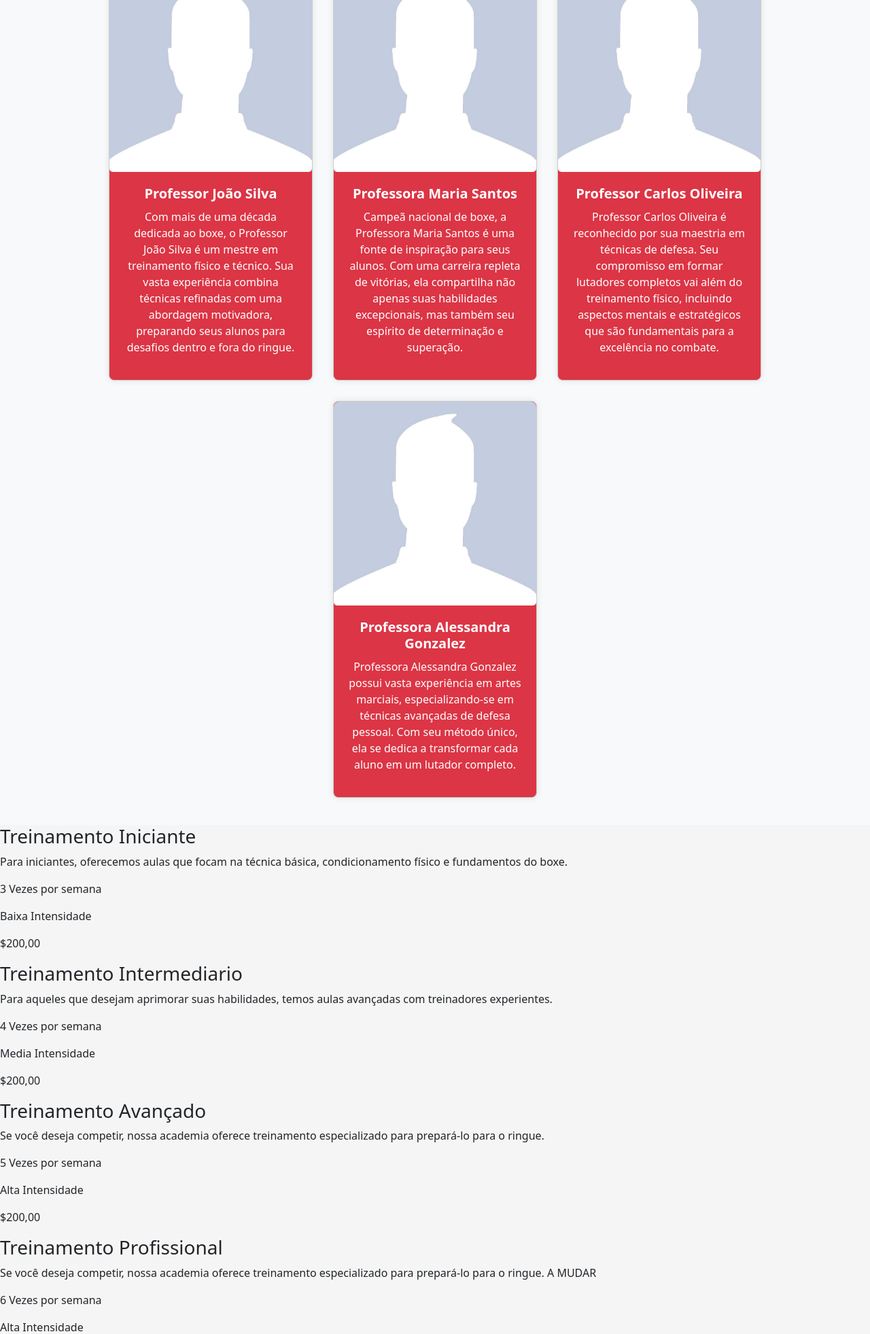
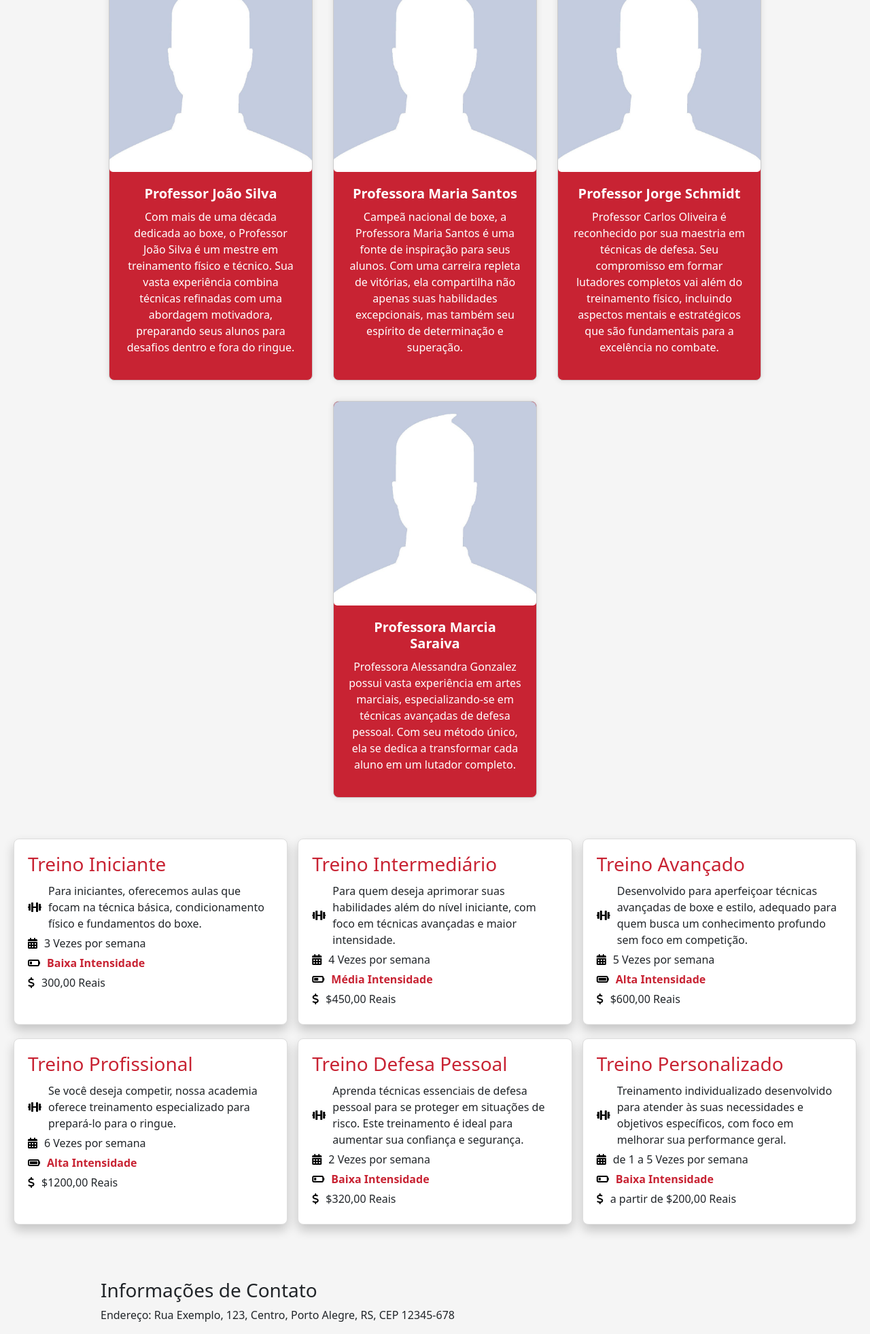
Before and after one commit to Mauricio-TW/Academia_Boxe, a PHP site: page /paginas/index.html in a window 1280 px wide. Shown: the part 1051-3014 px from the top of the page at 68% size. Run offline with PHP 8.4, Linux system fonts and the light colour scheme.

Commit message:
Parte dos Treinos

```diff
--- a/CSS/telaInicial.css
+++ b/CSS/telaInicial.css
@@ -6,7 +6,6 @@
 
 #professores {
     padding: 40px 0;
-    background-color: #f8f9fa;
     text-align: center;
 }
 
@@ -27,7 +26,7 @@
     border-radius: 8px;
     box-shadow: 0 0 10px rgba(0, 0, 0, 0.1);
     transition: transform 0.3s ease;
-    background-color: #dc3545;
+    background-color: #c82333;
     color: #fff;
 }
 
@@ -59,8 +58,59 @@
     color: #fff;
 }
 
+/*Seção dos Treinos*/
+.secTrein {
+    padding: 20px;
+  }
 
-/* Estilos para a seção do Mapa */
+  .treinosAll {
+    display: flex;
+    flex-wrap: wrap;
+    justify-content: space-between;
+  }
+
+  .treino {
+    flex: 0 1 calc(33.33% - 10px);
+    box-sizing: border-box;
+    margin-bottom: 20px;
+    padding: 20px;
+    border: 1px solid #ddd;
+    border-radius: 8px;
+    background-color: #fff;
+    box-shadow: 0 8px 16px rgba(0, 0, 0, 0.2);
+  }
+
+  .treinoTitulo {
+    color: #c82333;
+    margin-bottom: 10px;
+  }
+
+  .treinoInfo {
+    display: flex;
+    flex-direction: column;
+  }
+
+  .treinoInfo div {
+    display: flex;
+    align-items: center;
+    margin-bottom: 5px;
+  }
+
+  .treinoInfo i {
+    margin-right: 10px;
+    color: #000;
+  }
+
+  .treinoInfo p {
+    margin: 0;
+  }
+
+  .treino .intensidade {
+    color: #c82333;
+    font-weight: bold;
+  }
+
+/*Seção do Mapa */
 .map-section {
     margin-top: 20px;
     margin-bottom: 20px;
--- a/paginas/index.html
+++ b/paginas/index.html
@@ -91,16 +91,20 @@
           <img src="../Imagens/perfil.jpg" alt="Foto do Professor João" class="card-img">
           <div class="corpoCard">
             <h4 class="tituloCard">Professor João Silva</h4>
-                  <p class="textoCard">Com mais de uma década dedicada ao boxe, o Professor João Silva é um mestre em treinamento físico e técnico. Sua vasta experiência combina técnicas refinadas com uma abordagem motivadora, preparando seus alunos para desafios dentro e fora do ringue.</p>
+            <p class="textoCard">Com mais de uma década dedicada ao boxe, o Professor João Silva é um mestre em
+              treinamento físico e técnico. Sua vasta experiência combina técnicas refinadas com uma abordagem
+              motivadora, preparando seus alunos para desafios dentro e fora do ringue.</p>
           </div><!--fim da div corpoCard-->
-          </div>
+        </div><!--fim da div card-->
 
         <!-- Card 2 -->
         <div class="card">
           <img src="../Imagens/perfil.jpg" alt="Foto da Professora Maria" class="card-img">
           <div class="corpoCard">
             <h4 class="tituloCard">Professora Maria Santos</h4>
-                  <p class="textoCard">Campeã nacional de boxe, a Professora Maria Santos é uma fonte de inspiração para seus alunos. Com uma carreira repleta de vitórias, ela compartilha não apenas suas habilidades excepcionais, mas também seu espírito de determinação e superação.</p>
+            <p class="textoCard">Campeã nacional de boxe, a Professora Maria Santos é uma fonte de inspiração para seus
+              alunos. Com uma carreira repleta de vitórias, ela compartilha não apenas suas habilidades excepcionais,
+              mas também seu espírito de determinação e superação.</p>
           </div><!--fim da div corpoCard-->
         </div><!--fim da div card-->
 
@@ -108,8 +112,10 @@
         <div class="card">
           <img src="../Imagens/perfil.jpg" alt="Foto do Professor Carlos" class="card-img">
           <div class="corpoCard">
-                  <h4 class="tituloCard">Professor Carlos Oliveira</h4>
-                  <p class="textoCard">Professor Carlos Oliveira é reconhecido por sua maestria em técnicas de defesa. Seu compromisso em formar lutadores completos vai além do treinamento físico, incluindo aspectos mentais e estratégicos que são fundamentais para a excelência no combate.</p>
+            <h4 class="tituloCard">Professor Jorge Schmidt</h4>
+            <p class="textoCard">Professor Carlos Oliveira é reconhecido por sua maestria em técnicas de defesa. Seu
+              compromisso em formar lutadores completos vai além do treinamento físico, incluindo aspectos mentais e
+              estratégicos que são fundamentais para a excelência no combate.</p>
           </div><!--fim da div corpoCard-->
         </div><!--fim da div card-->
 
@@ -117,8 +123,10 @@
         <div class="card">
           <img src="../Imagens/perfil.jpg" alt="Foto da Professora Alessandra" class="card-img">
           <div class="corpoCard">
-                  <h4 class="tituloCard">Professora Alessandra Gonzalez</h4>
-                  <p class="textoCard">Professora Alessandra Gonzalez possui vasta experiência em artes marciais, especializando-se em técnicas avançadas de defesa pessoal. Com seu método único, ela se dedica a transformar cada aluno em um lutador completo.</p>
+            <h4 class="tituloCard">Professora Marcia Saraiva</h4>
+            <p class="textoCard">Professora Alessandra Gonzalez possui vasta experiência em artes marciais,
+              especializando-se em técnicas avançadas de defesa pessoal. Com seu método único, ela se dedica a
+              transformar cada aluno em um lutador completo.</p>
           </div><!--fim da div corpoCard-->
         </div><!--fim da div card-->
       </div><!--fim da div cardsProf-->
@@ -127,63 +135,147 @@
 
   <!-- Seção de Modos de Treino -->
   <section class="secTrein">
-    <div class="treinos">
-      <div class="treino1">
-        <h3>Treinamento Iniciante</h3>
-        <div class="treinoInf">
-          <i class="#"></i>
+    <div class="treinosAll">
+      <div class="treino">
+        <h3 class="treinoTitulo">Treino Iniciante</h3>
+        <div class="treinoInfo">
+          <div class="infoItem">
+            <i class="fas fa-dumbbell"></i>
             <p>Para iniciantes, oferecemos aulas que focam na técnica básica, condicionamento físico e fundamentos do
               boxe.</p>
-          <i class="#"></i>
+          </div><!--Fim da div infoItem-->
+          <div class="infoItem">
+            <i class="fas fa-calendar-alt"></i>
             <p>3 Vezes por semana</p>
-          <i class="#"></i>
-          <p>Baixa Intensidade</p>
-          <i class="#"></i>
-          <p>$200,00</p>
-        </div><!--fim da div treinoInfo-->
-      </div><!--fim da div treino1-->
-      <div class="treino2">
-        <h3>Treinamento Intermediario</h3>
+          </div><!--Fim da div infoItem-->
+          <div class="infoItem">
+            <i class="fas fa-battery-quarter treino-intensidade"></i>
+            <p class="intensidade">Baixa Intensidade</p>
+          </div><!--Fim da div infoItem-->
+          <div class="infoItem">
+            <i class="fas fa-dollar-sign"></i>
+            <p>300,00 Reais</p>
+          </div><!--Fim da div infoItem-->
+        </div><!--Fim da div treinoInfo-->
+      </div><!--Fim da div treino-->
+
+      <div class="treino">
+        <h3 class="treinoTitulo">Treino Intermediário</h3>
         <div class="treinoInfo">
-          <i class="#"></i>
-          <p>Para aqueles que desejam aprimorar suas habilidades, temos aulas avançadas com treinadores experientes.</p>
-          <i class="#"></i>
+          <div class="infoItem">
+            <i class="fas fa-dumbbell"></i>
+            <p>Para quem deseja aprimorar suas habilidades além do nível iniciante, com foco em técnicas avançadas e
+              maior intensidade.
+            </p>
+          </div><!--Fim da div infoItem-->
+          <div class="infoItem">
+            <i class="fas fa-calendar-alt"></i>
             <p>4 Vezes por semana</p>
-          <i class="#"></i>
-          <p>Media Intensidade</p>
-          <i class="#"></i>
-          <p>$200,00</p>
-        </div><!--fim da div treinoInfo-->
-      </div><!--fim da div treino2-->
-      <div class="treino3">
-        <h3>Treinamento Avançado</h3>
+          </div><!--Fim da div infoItem-->
+          <div class="infoItem">
+            <i class="fas fa-battery-half treino-intensidade"></i>
+            <p class="intensidade">Média Intensidade</p>
+          </div><!--Fim da div infoItem-->
+          <div class="infoItem">
+            <i class="fas fa-dollar-sign"></i>
+            <p>$450,00 Reais</p>
+          </div><!--Fim da div infoItem-->
+        </div><!--Fim da div treinoInfo-->
+      </div><!--Fim da div treino-->
+
+      <div class="treino">
+        <h3 class="treinoTitulo">Treino Avançado</h3>
         <div class="treinoInfo">
-          <i class="#"></i>
+          <div class="infoItem">
+            <i class="fas fa-dumbbell"></i>
+            <p>Desenvolvido para aperfeiçoar técnicas avançadas de boxe e estilo, adequado para quem busca um
+              conhecimento profundo sem foco em competição.
+            </p>
+          </div><!--Fim da div infoItem-->
+          <div class="infoItem">
+            <i class="fas fa-calendar-alt"></i>
+            <p>5 Vezes por semana</p>
+          </div><!--Fim da div infoItem-->
+          <div class="infoItem">
+            <i class="fas fa-battery-full treino-intensidade"></i>
+            <p class="intensidade">Alta Intensidade</p>
+          </div><!--Fim da div infoItem-->
+          <div class="infoItem">
+            <i class="fas fa-dollar-sign"></i>
+            <p>$600,00 Reais</p>
+          </div><!--Fim da div infoItem-->
+        </div><!--Fim da div treinoInfo-->
+      </div><!--Fim da div treino-->
+
+      <div class="treino">
+        <h3 class="treinoTitulo">Treino Profissional</h3>
+        <div class="treinoInfo">
+          <div class="infoItem">
+            <i class="fas fa-dumbbell"></i>
             <p>Se você deseja competir, nossa academia oferece treinamento especializado para prepará-lo para o ringue.
             </p>
-          <i class="#"></i>
-          <p>5 Vezes por semana</p>
-          <i class="#"></i>
-          <p>Alta Intensidade</p>
-          <i class="#"></i>
-          <p>$200,00</p>
-        </div><!--fim da div treinoInfo-->
-      </div><!--fim da div treino3-->
-      <div class="treino4">
-        <h3>Treinamento Profissional</h3>
+          </div><!--Fim da div infoItem-->
+          <div class="infoItem">
+            <i class="fas fa-calendar-alt"></i>
+            <p>6 Vezes por semana</p>
+          </div><!--Fim da div infoItem-->
+          <div class="infoItem">
+            <i class="fas fa-battery-full treino-intensidade"></i>
+            <p class="intensidade">Alta Intensidade</p>
+          </div><!--Fim da div infoItem-->
+          <div class="infoItem">
+            <i class="fas fa-dollar-sign"></i>
+            <p>$1200,00 Reais</p>
+          </div><!--Fim da div infoItem-->
+        </div><!--Fim da div treinoInfo-->
+      </div><!--Fim da div treino-->
+
+      <div class="treino">
+        <h3 class="treinoTitulo">Treino Defesa Pessoal</h3>
         <div class="treinoInfo">
-          <i class="#"></i>
-          <p>Se você deseja competir, nossa academia oferece treinamento especializado para prepará-lo para o ringue. A
-            MUDAR</p>
-          <i class="#"></i>
-          <p>6 Vezes por semana</p>
-          <i class="#"></i>
-          <p>Alta Intensidade</p>
-          <i class="#"></i>
-          <p>$200,00</p>
-        </div><!--fim da div treinoInfo-->
-      </div><!--fim da div treino4-->
-    </div><!--fim da div secTrein-->
+          <div class="infoItem">
+            <i class="fas fa-dumbbell"></i>
+            <p>Aprenda técnicas essenciais de defesa pessoal para se proteger em situações de risco. Este treinamento é
+              ideal para aumentar sua confiança e segurança.</p>
+          </div><!--Fim da div infoItem-->
+          <div class="infoItem">
+            <i class="fas fa-calendar-alt"></i>
+            <p>2 Vezes por semana</p>
+          </div><!--Fim da div infoItem-->
+          <div class="infoItem">
+            <i class="fas fa-battery-quarter treino-intensidade"></i>
+            <p class="intensidade">Baixa Intensidade</p>
+          </div><!--Fim da div infoItem-->
+          <div class="infoItem">
+            <i class="fas fa-dollar-sign"></i>
+            <p>$320,00 Reais</p>
+          </div><!--Fim da div infoItem-->
+        </div><!--Fim da div treinoInfo-->
+      </div><!--Fim da div treino-->
+
+      <div class="treino">
+        <h3 class="treinoTitulo">Treino Personalizado</h3>
+        <div class="treinoInfo">
+          <div class="infoItem">
+            <i class="fas fa-dumbbell"></i>
+            <p>Treinamento individualizado desenvolvido para atender às suas necessidades e objetivos específicos, com
+              foco em melhorar sua performance geral.</p>
+          </div><!--Fim da div infoItem-->
+          <div class="infoItem">
+            <i class="fas fa-calendar-alt"></i>
+            <p>de 1 a 5 Vezes por semana</p>
+          </div><!--Fim da div infoItem-->
+          <div class="infoItem">
+            <i class="fas fa-battery-quarter treino-intensidade"></i>
+            <p class="intensidade">Baixa Intensidade</p>
+          </div><!--Fim da div infoItem-->
+          <div class="infoItem">
+            <i class="fas fa-dollar-sign"></i>
+            <p> a partir de $200,00 Reais</p>
+          </div><!--Fim da div infoItem-->
+        </div><!--Fim da div treinoInfo-->
+      </div><!--Fim da div treino-->
+    </div><!--Fim da div treinosAll-->
   </section>
 
   <!-- Seção do Mapa -->
@@ -222,7 +314,8 @@
       </ul>
       <ul class="linkdir">
         <li><a href="https://www.senacrs.com.br/sala-imprensa" target="_blank">Sala de Imprensa</a></li>
-        <li><a href="https://senacrs.com.br/hotsite/pdf/codigo-etica-senacrs-OFICIAL.pdf" target="_blank">Codigo de Ética</a></li>
+        <li><a href="https://senacrs.com.br/hotsite/pdf/codigo-etica-senacrs-OFICIAL.pdf" target="_blank">Codigo de
+            Ética</a></li>
         <li><a href="https://senacrs.com.br/hotsite/canal-denuncia/canal_denuncia.php" target="_blank">Denúncia</a></li>
       </ul>
     </div><!-- Fim da div footer-links -->
```
Also changed, not shown: other parts of CSS/telaInicial.css (+49 -14 lines). Lines whose indentation alone changed are shown as unchanged.
